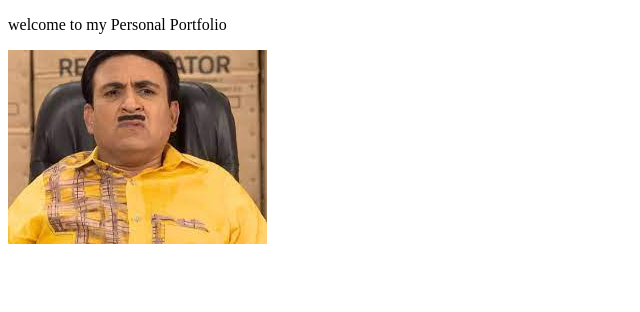
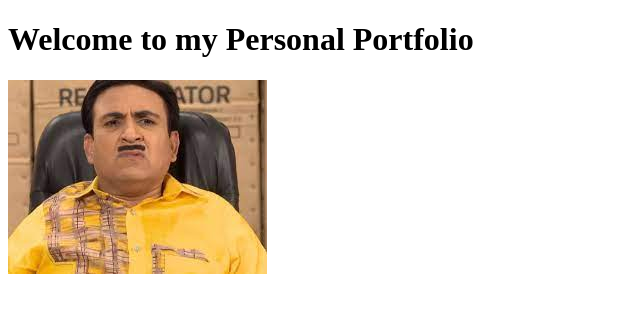
Before and after one commit to Kharelsameer/kharelsameer.github.io, a plain HTML site: page index.html in a window 1280 px wide. Shown: the whole page, without its empty margins (0-640 px from the left). Drawn offline with Linux system fonts and the light colour scheme.

Commit message:
Update index.html

```diff
--- a/index.html
+++ b/index.html
@@ -6,7 +6,7 @@
     <title>Sameer Kharel</title>
 </head>
 <body>
-  <p>welcome to my Personal Portfolio</p>
+  <h1>Welcome to my Personal Portfolio</h1>
 
   <img src="./asset/images/gada.jpeg" alt="TMKOC">
 
```
